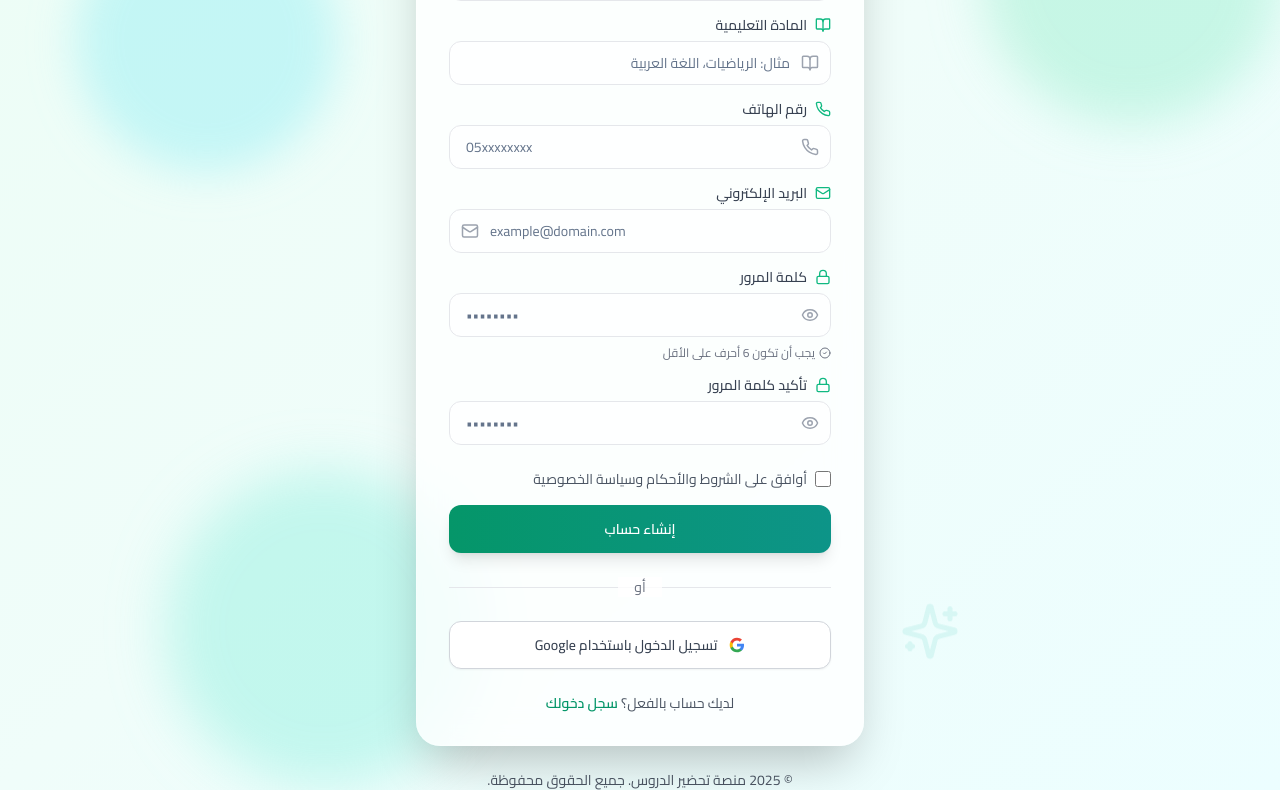
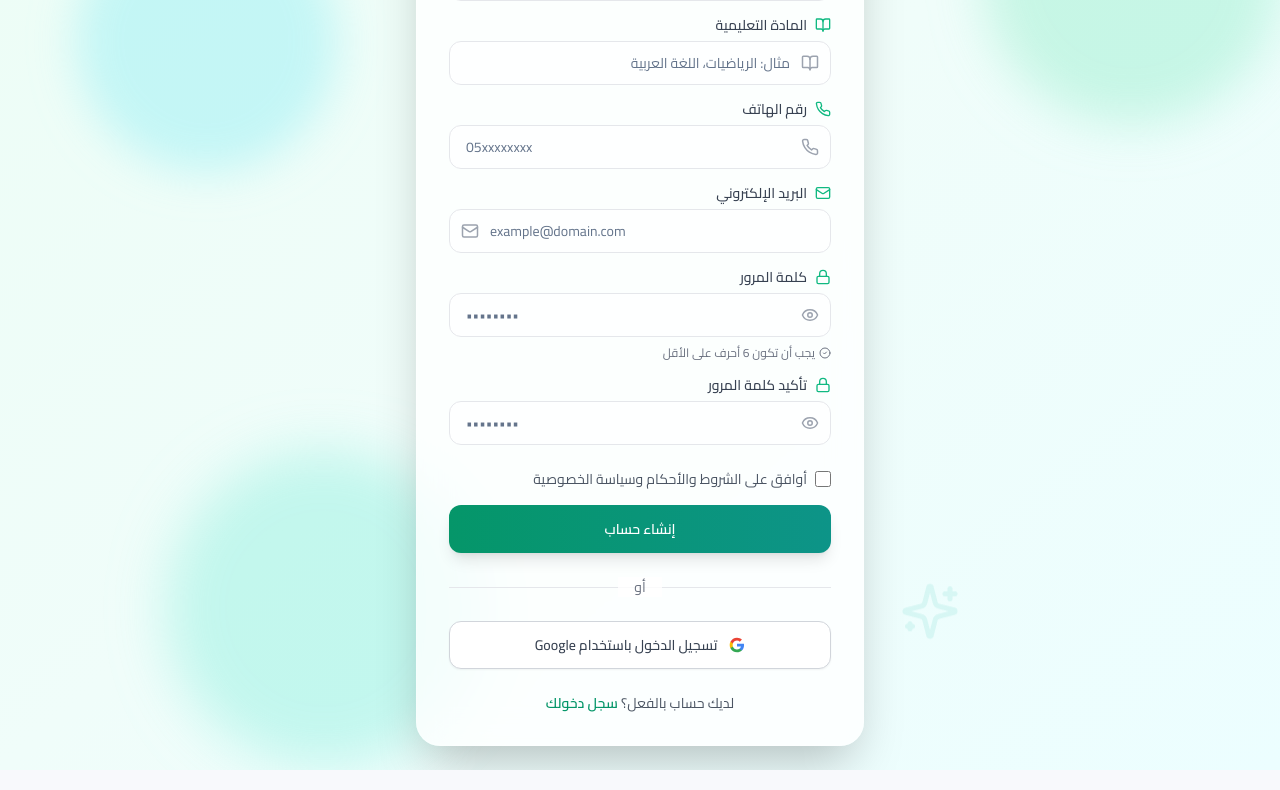
Before and after one commit to mahmoudgadmostafa/Preparing-lessons, a React (Vite) app: page /signup in a window 1280 px wide. Shown: the part 284-1074 px from the top of the page. Built offline with nearby package versions, Linux system fonts and the light colour scheme; no server answers; the HTML template or start-up script is replaced by a standard one; a web font is replaced by a local one.

Commit message:
Update SignUp.tsx

```diff
--- a/src/pages/SignUp.tsx
+++ b/src/pages/SignUp.tsx
@@ -422,7 +422,6 @@ const SignUp = () => {
 
                 {/* Footer Text */}
                 <p className="text-center mt-6 text-gray-600 text-sm">
-                    © 2025 منصة تحضير الدروس. جميع الحقوق محفوظة.
                 </p>
             </div>
 
```
